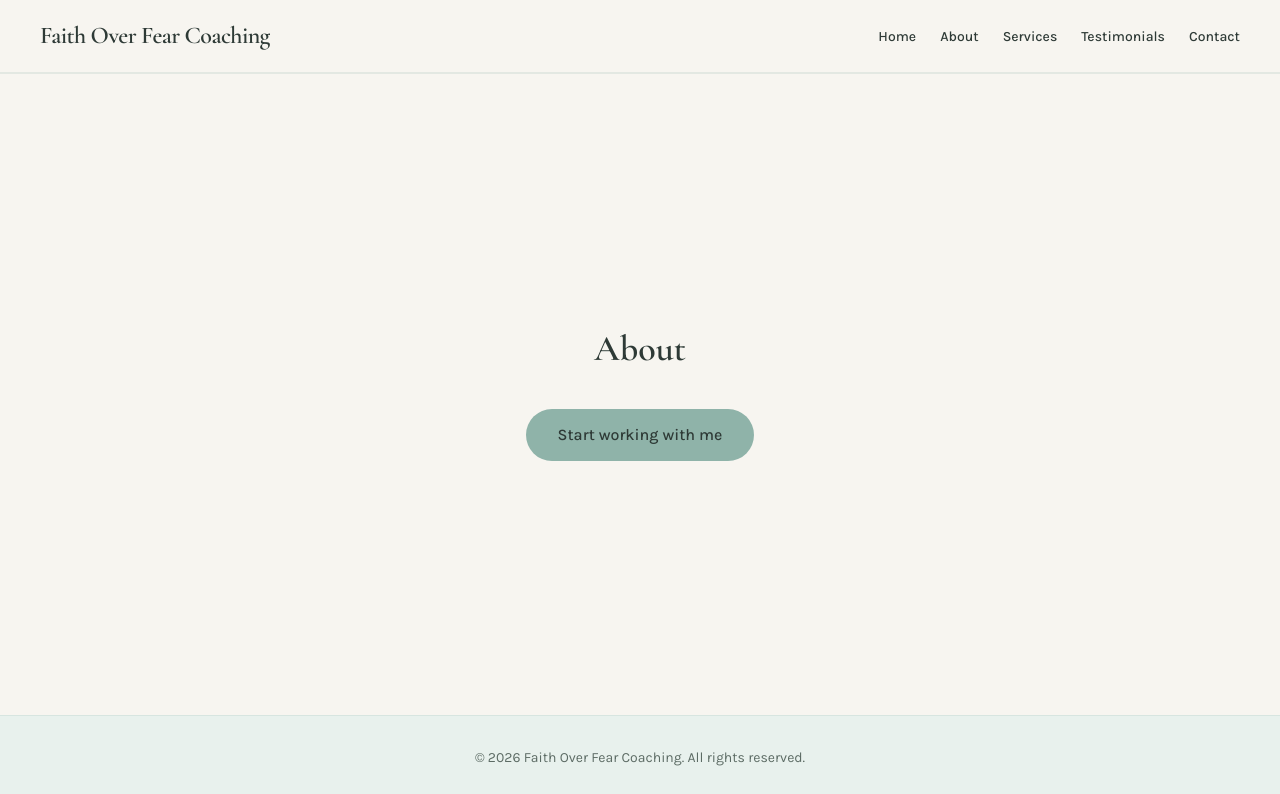
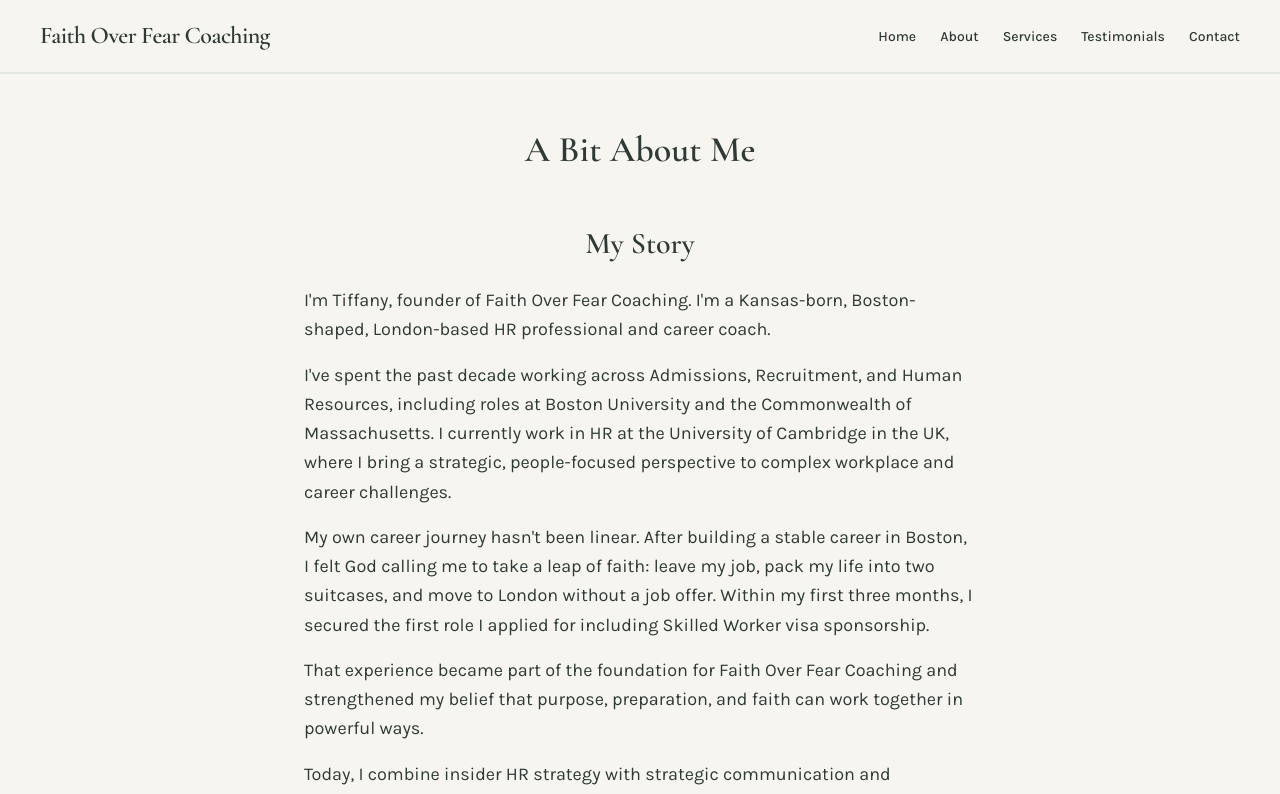
Before and after one commit to amylopezdev/Faith-Over-Fear-Coaching, a Next.js app: page /about in a window 1280 px wide. Shown: the top 794 px of the page. Built offline with nearby package versions, Linux system fonts and the light colour scheme.

Commit message:
add about content

```diff
--- a/app/about/page.tsx
+++ b/app/about/page.tsx
@@ -1,4 +1,4 @@
-import CTAButton from "../components/CTAButton";
+import { aboutContent } from "../data/about";
 
 const About = () => {
   return (
@@ -8,11 +8,40 @@ const About = () => {
     >
       <div className="mx-auto w-full max-w-3xl">
         <h1 className="text-center text-3xl font-semibold text-charcoal sm:text-4xl">
-          About
+          A Bit About Me
         </h1>
-        <div className="mt-8 text-center sm:mt-10">
-          <CTAButton text="Start working with me" />
-        </div>
+        <ul className="mt-10 space-y-16 sm:mt-14 sm:space-y-20">
+          {aboutContent.map((aboutItem) => (
+            <li key={aboutItem.id}>
+              <h2 className="text-center text-2xl font-semibold text-charcoal sm:text-3xl">
+                {aboutItem.title}
+              </h2>
+              <div className="mx-auto mt-6 max-w-2xl space-y-4">
+                {aboutItem.blurb.map((paragraph, index) => {
+                  const isClosingBelief =
+                    aboutItem.id === "why-faith-over-fear" &&
+                    index === aboutItem.blurb.length - 1;
+
+                  return isClosingBelief ? (
+                    <p
+                      key={paragraph}
+                      className="border-l-2 border-sage py-1 pl-6 font-heading text-2xl italic leading-relaxed text-sage-deep sm:pl-8 sm:text-3xl"
+                    >
+                      {paragraph}
+                    </p>
+                  ) : (
+                    <p
+                      key={paragraph}
+                      className="text-base leading-relaxed text-charcoal sm:text-lg"
+                    >
+                      {paragraph}
+                    </p>
+                  );
+                })}
+              </div>
+            </li>
+          ))}
+        </ul>
       </div>
     </section>
   );
--- /dev/null
+++ b/app/data/about.ts
@@ -0,0 +1,34 @@
+export const aboutContent = [
+  {
+    id: "my-story",
+    title: "My Story",
+    blurb: [
+      "I'm Tiffany, founder of Faith Over Fear Coaching. I'm a Kansas-born, Boston-shaped, London-based HR professional and career coach.",
+      "I've spent the past decade working across Admissions, Recruitment, and Human Resources, including roles at Boston University and the Commonwealth of Massachusetts. I currently work in HR at the University of Cambridge in the UK, where I bring a strategic, people-focused perspective to complex workplace and career challenges.",
+      "My own career journey hasn't been linear. After building a stable career in Boston, I felt God calling me to take a leap of faith: leave my job, pack my life into two suitcases, and move to London without a job offer. Within my first three months, I secured the first role I applied for including Skilled Worker visa sponsorship.",
+      "That experience became part of the foundation for Faith Over Fear Coaching and strengthened my belief that purpose, preparation, and faith can work together in powerful ways.",
+      "Today, I combine insider HR strategy with strategic communication and confidence-building to help professionals understand their value, communicate it effectively, and confidently advocate for the careers they want.",
+      "Whether you're navigating a career transition, pursuing your next opportunity, preparing for a big conversation, or simply know you're capable of more, my goal is to help you move forward with greater clarity, confidence, and courage.",
+      "You don't have to have everything figured out. You just have to be willing to take the next step.",
+    ],
+  },
+  {
+    id: "why-faith-over-fear",
+    title: "Why Faith Over Fear?",
+    blurb: [
+      "The business was born from my own decision to step into the unknown, leave a stable career, move to London, and trust God even when I couldn't see what was next.",
+      "The name isn't just branding. It represents the foundation of how I approach both my own career and the work I do with clients.",
+      "One of my core beliefs is: Faith without action is meaningless, and action without faith is tiresome. We need both.",
+    ],
+  },
+  {
+    id: "my-approach",
+    title: "My Approach",
+    blurb: [
+      "Most people don't need more skills. They need more clarity, confidence, or a stronger way to communicate the value they already bring.",
+      "My approach combines insider HR strategy, strategic communication and positioning, confidence and identity work, behavioral science, and faith-aligned clarity and purpose.",
+      "Before we focus on documents, interviews, or specific career moves, we start with identity, narrative, and value: Who are you? What makes you valuable? How does your experience connect? And how do we communicate that strategically and confidently?",
+      "The goal is not just to help someone get through their next interview or application, but to help them become confident advocates for themselves throughout their career.",
+    ],
+  },
+];
```
